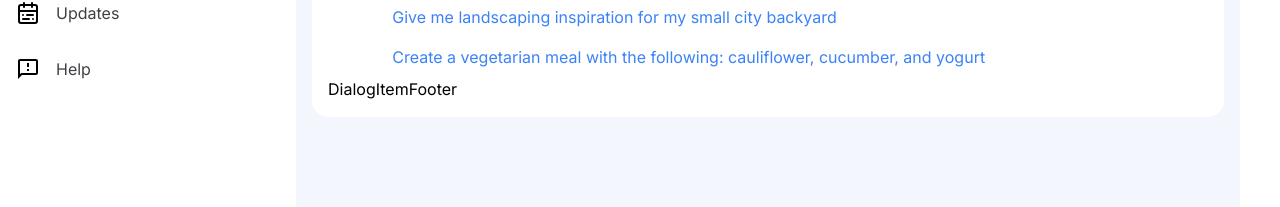
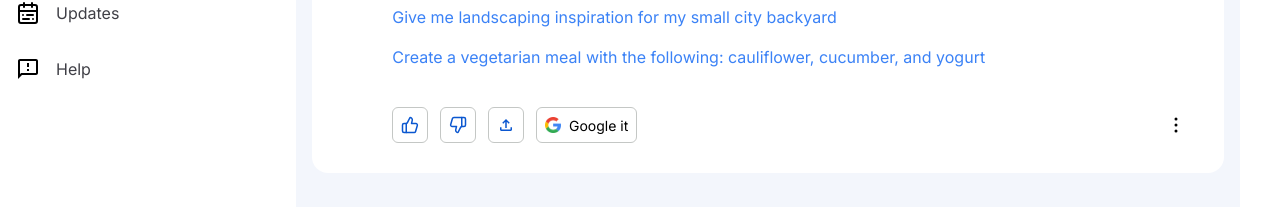
Before and after one commit to shuang54/bard-google-chatgpt, a Next.js app: page / in a window 1280 px wide. Shown: the part 255-462 px from the top of the page. Built offline with nearby package versions, Linux system fonts and the light colour scheme.

Commit message:
完成了DialogItemFooter的基本UI开发

```diff
--- a/app/components/DialogBox/DialogItemFooter.tsx
+++ b/app/components/DialogBox/DialogItemFooter.tsx
@@ -1,8 +1,27 @@
 import React from 'react'
-
+import { HiEllipsisVertical } from 'react-icons/hi2'
+import { MdOutlineFileUpload } from 'react-icons/md'
+import { LuThumbsUp, LuThumbsDown } from 'react-icons/lu'
+import IconItem from '../IconItem'
+import Image from 'next/image'
 const DialogItemFooter = () => {
   return (
-    <div>DialogItemFooter</div>
+    <div className='flex justify-between items-center p-2 pt-6 pl-16 '>
+      <div className='flex justify-center items-center gap-3'>
+        <IconItem icon={LuThumbsUp} />
+        <IconItem icon={LuThumbsDown} />
+        <IconItem icon={MdOutlineFileUpload} />
+        <div className='p-2 border h-[36px] border-[#c4c7c5] rounded-md cursor-pointer hover:bg-[#f9f9f9] flex justify-center items-center active:bg-zinc-300 transition-all'>
+          <Image width={16} height={16} src="/images/Google.svg.png" alt="Google" />
+          <span className='text-[14px] ml-2'>Google it</span>
+        </div>
+      </div>
+      <div>
+        <div className=" flex flex-row justify-center items-center gap-3  ">
+          <HiEllipsisVertical size={48} className=" cursor-pointer hover:bg-zinc-100 hover:rounded-full p-3 active:bg-zinc-300 transition-all" />
+        </div>
+      </div>
+    </div>
   )
 }
 
--- a/app/components/DialogBox/OtherDraftItem.tsx
+++ b/app/components/DialogBox/OtherDraftItem.tsx
@@ -16,7 +16,7 @@ const OtherDraftItem: React.FC<otherDraftItemProps> = ({
   return (
     <div onClick={() => handleAnswerId(step)}
         className={`flex basis-1/2 flex-col min-h-[104px] p-3 border
-        rounded-xl text-[12px] hover:bg-[#e5e6e7] cursor-pointer transition-all
+        rounded-xl text-[12px] hover:bg-[#e5e6e7] cursor-pointer
         hover:drop-shadow-xl transition-all ${active ? 'bg-[#d3e3fd]  hover:bg-[#c0cfe5] border-[#0b57d0]' : ''}`}>
       <span className={`w-[56px]  bg-[#e8eaed] rounded-xl text-center ${active ? 'bg-[#0b57d0] text-[white]' : ''}`}>{step}</span>
       <p className='pt-2'>{content}</p>
--- /dev/null
+++ b/app/components/IconItem.tsx
@@ -0,0 +1,19 @@
+import React from 'react'
+import { IconType } from 'react-icons/lib';
+interface iconItemProps {
+  title?:string;
+  icon:IconType
+}
+
+const IconItem: React.FC<iconItemProps> = ({
+  title,
+  icon:Icon
+}) => {
+  return (
+    <div className='p-2 border border-[#c4c7c5] rounded-md cursor-pointer hover:bg-[#f9f9f9] active:bg-zinc-300 transition-all'>
+      <Icon size={18} color='#0b57d0' />
+    </div>
+  )
+}
+
+export default IconItem
```
Also changed, not shown: public/images/Google.svg.png (added).
